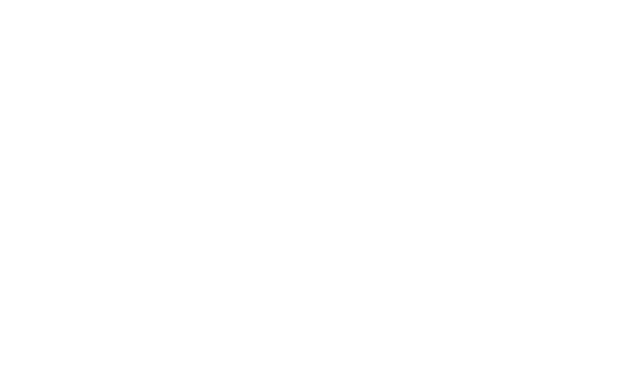
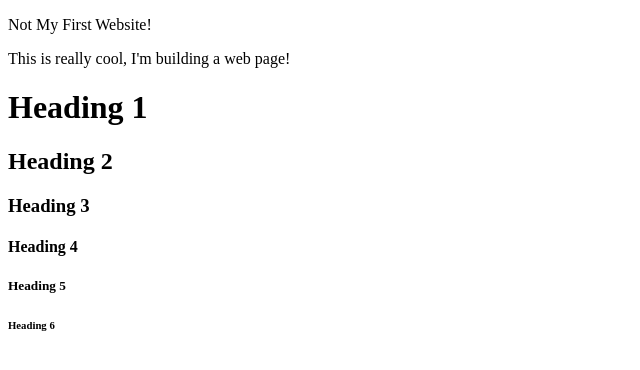
Before and after one commit to jffrsnpbbr/not-my-first-website, a plain HTML site: page index.html in a window 1280 px wide. Shown: the whole page, without its empty margins (0-640 px from the left). Drawn offline with Linux system fonts and the light colour scheme.

Commit message:
Paragraphs and Headings

```diff
--- a/index.html
+++ b/index.html
@@ -1,10 +1,18 @@
 <!DOCTYPE html>
 <html lang="en">
-<head>
-  <meta charset="UTF-8">
-  <title>Not My First Website</title>
-</head>
-<body>
+  <head>
+    <meta charset="UTF-8" />
+    <title>Not My First Website</title>
+  </head>
+  <body>
+    <p>Not My First Website!</p>
+    <p>This is really cool, I'm building a web page!</p>
 
-</body>
+    <h1>Heading 1</h1>
+    <h2>Heading 2</h2>
+    <h3>Heading 3</h3>
+    <h4>Heading 4</h4>
+    <h5>Heading 5</h5>
+    <h6>Heading 6</h6>
+  </body>
 </html>
```
